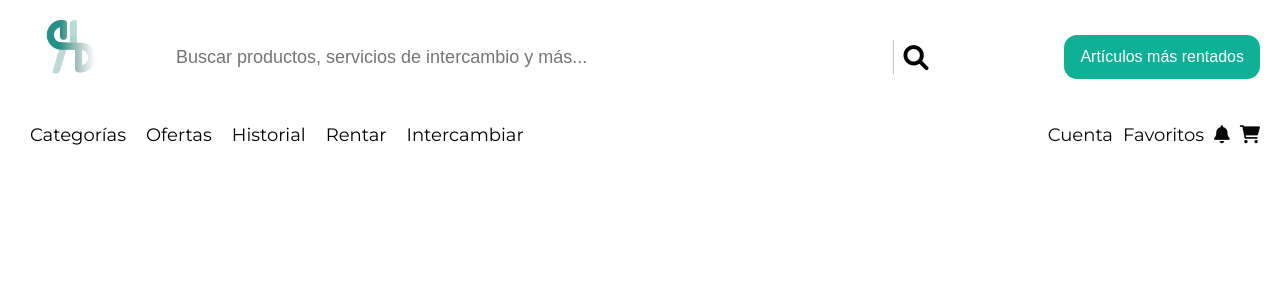
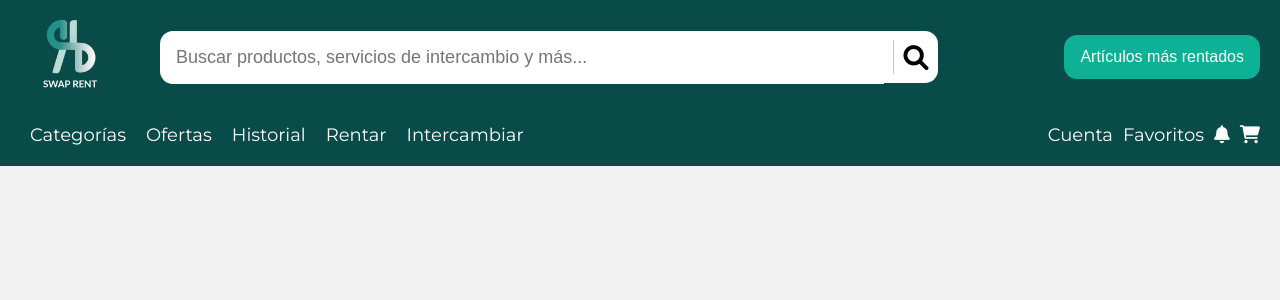
Before and after one commit to MalcomJesid/Ecommerce_SwapRent, a React (Vite) app in the folder frontend/: page / in a window 1280 px wide. Shown: the top 300 px of the page. Built offline with nearby package versions, Linux system fonts and the light colour scheme.

Commit message:
Creacion de componentes y rutas (correciones de estilo)

```diff
--- a/frontend/src/App.css
+++ b/frontend/src/App.css
@@ -1,19 +1,19 @@
+
 body, html {
   margin: 0;
   padding: 0;
   box-sizing: border-box;
   font-family: 'Montserrat', sans-serif;
-  background-color: #ffffff;
+  background-color: #f1f1f1;
 }
 
-header {
-  background-color: #084B48;
-}
+
 
 .container {
   max-width: 1400px;
   margin: 0 auto;
   padding: 0 20px;
+  background-color: #084B48;
 }
 
 .top-bar {
@@ -91,7 +91,7 @@ header {
 
 .bottom-bar ul li a {
   text-decoration: none;
-  color: rgb(2, 2, 2);
+  color: white;
   font-weight: 400;
   font-size: 18px;
 }
@@ -106,7 +106,7 @@ header {
   margin-left: 10px;
   padding-bottom: 10px;
   text-decoration: none;
-  color: rgb(8, 8, 8);
+  color: white;
   font-weight: 400;
 }
 
--- a/frontend/src/components/Navbar.tsx
+++ b/frontend/src/components/Navbar.tsx
@@ -4,7 +4,7 @@ const Navbar =() => {
 
     return (
     <>
-       <div className="container">
+<div className="container">
 
 <div className="top-bar">
 
```
